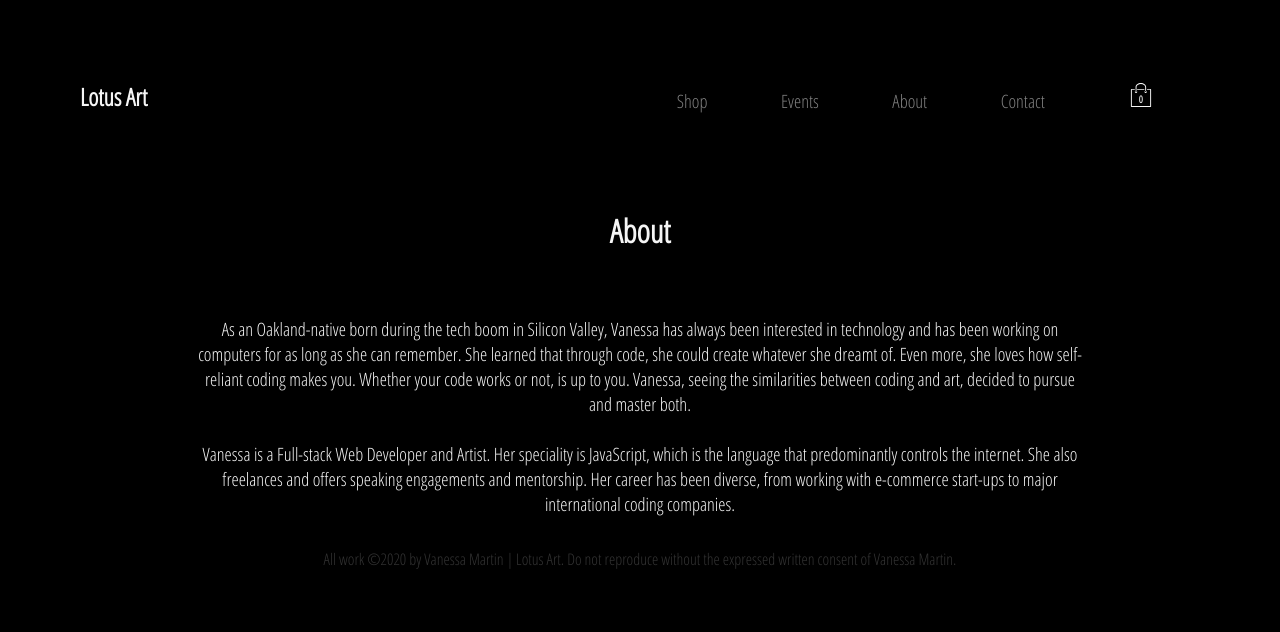
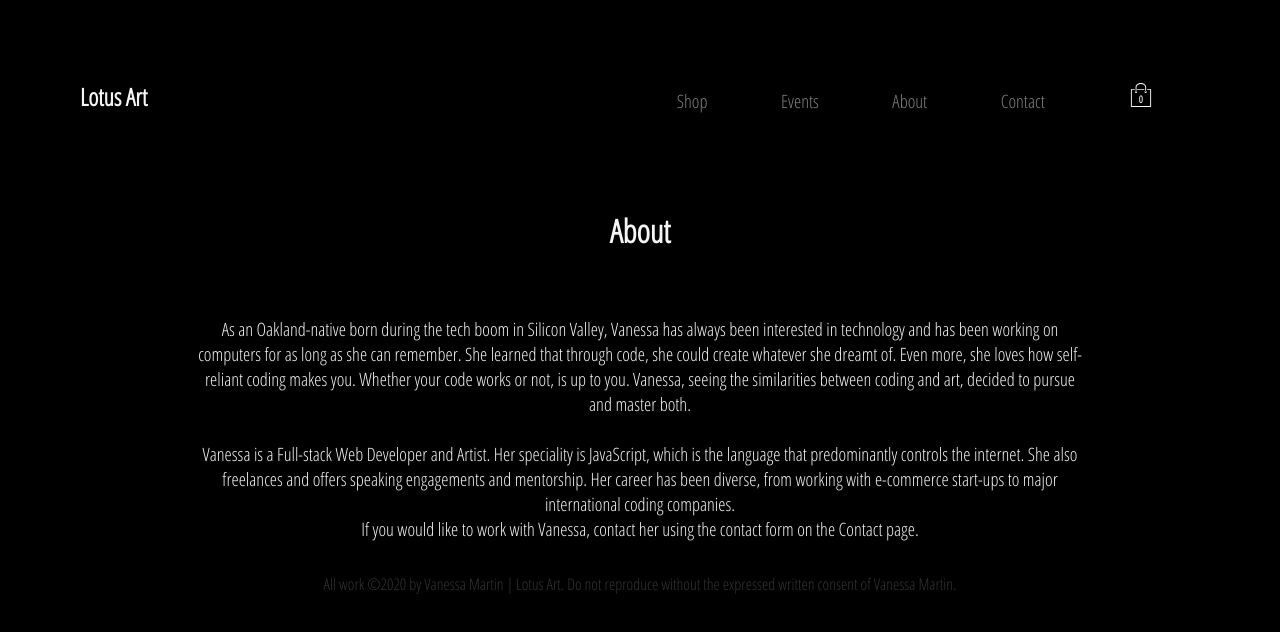
Before and after one commit to vsm1996/lotus-art, a React (Create React App) app in the folder client/: page /about in a window 1280 px wide. Shown: the top 632 px of the page. Built offline with nearby package versions, Linux system fonts and the light colour scheme; no server answers; the database is empty.

Commit message:
adding another sentence

```diff
--- a/client/src/components/about/about.component.jsx
+++ b/client/src/components/about/about.component.jsx
@@ -23,6 +23,9 @@ const About = () => {
         mentorship. Her career has been diverse, from working with e-commerce
         start-ups to major international coding companies.
       </p>
+      <p>
+        If you would like to work with Vanessa, contact her using the contact form on the Contact page.
+      </p>
       </div>
     </div>
   );
```
